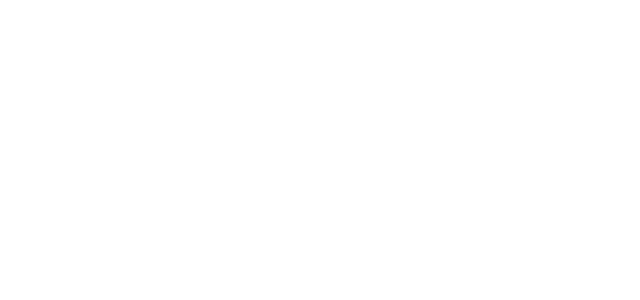
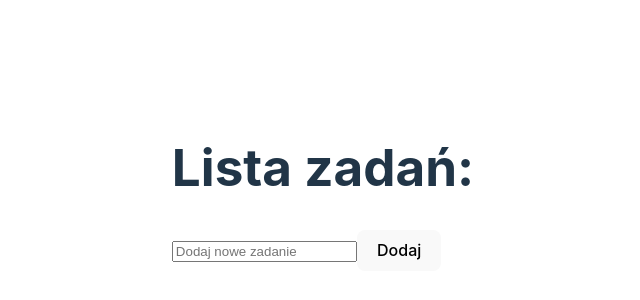
Before and after one commit to lukas-sikora/zadania-react, a React (Vite) app in the folder react-training/: page / in a window 1280 px wide. Shown: the part 212-512 px from the top of the page, without its empty margins (317-957 px from the left). Built offline with nearby package versions, Linux system fonts and the light colour scheme.

Commit message:
add import to App component

```diff
--- a/react-training/src/App.jsx
+++ b/react-training/src/App.jsx
@@ -1,5 +1,7 @@
+import TaskApp from "./components/TaskApp";
+
 const App = () => {
-  return <div></div>;
+  return <TaskApp />;
 };
 
 export default App;
```
